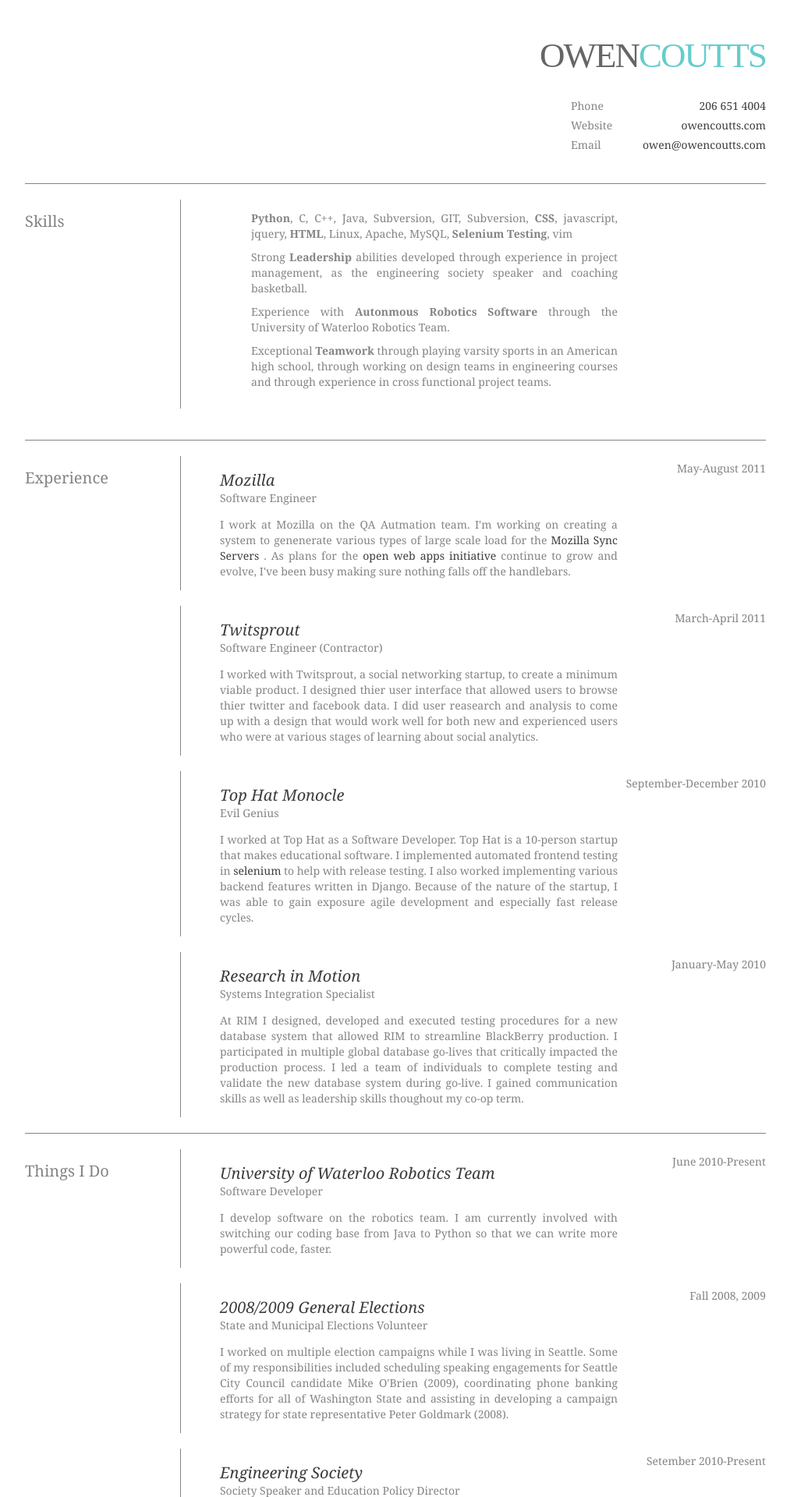
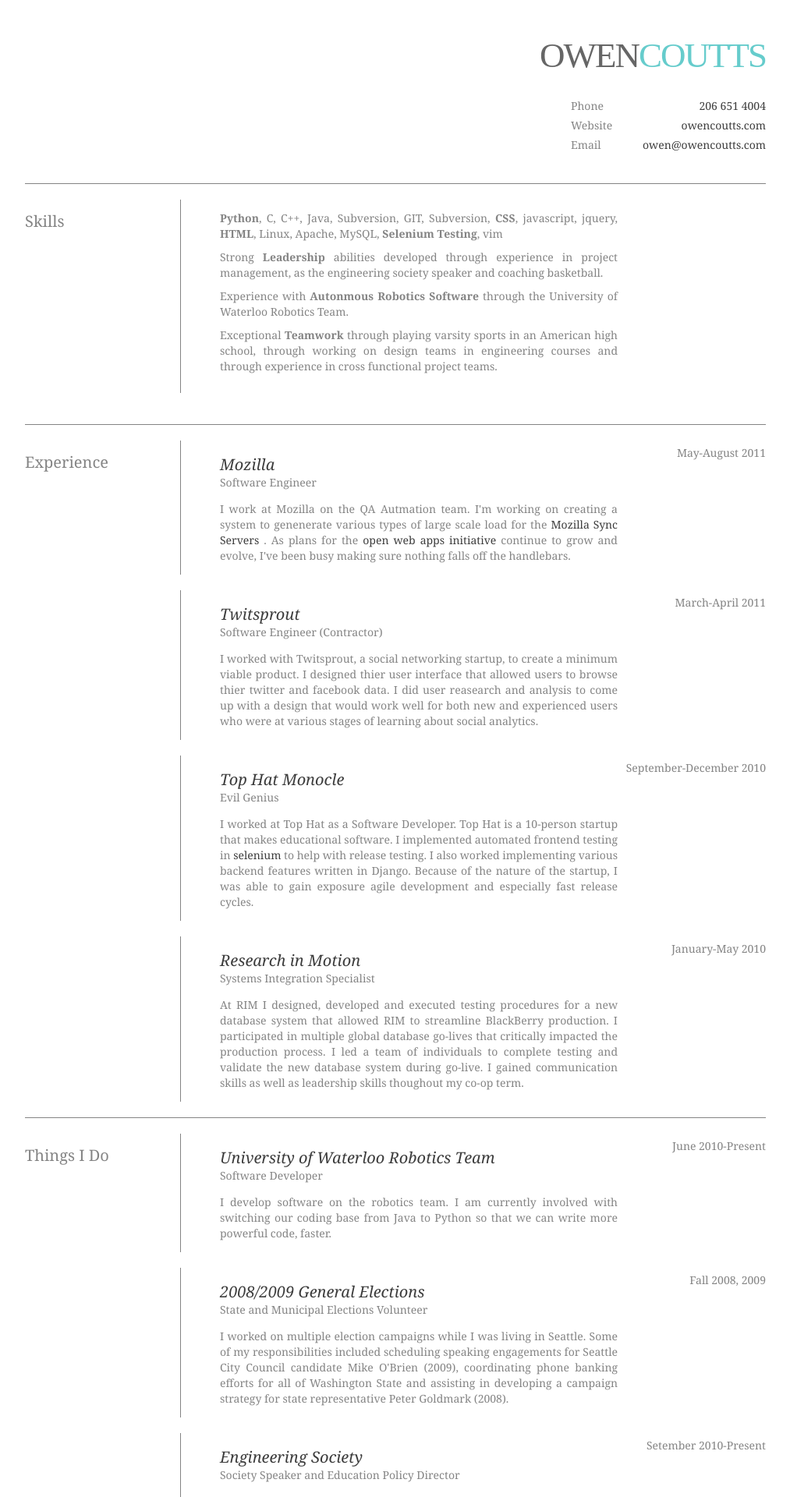
Before and after one commit to tallowen/tallowen.github.com, a Jekyll site: the page resume.html, which Jekyll copies as it is, in a window 1280 px wide. Shown: the top 1920 px of the page at 78% size, without its empty margins (133-1146 px from the left). Built offline with Jekyll 4.4.1, drawn with Linux system fonts in a browser that asks for light colours.

Commit message:
Changed padding on list items

```diff
--- a/resume.html
+++ b/resume.html
@@ -149,6 +149,10 @@ a:link:hover, a:visited:hover {
   margin: 0 auto;
   padding: 20px 0;
   overflow: hidden;
+}
+
+#content ul{
+  padding:0px;
 }
 
 div.section{
```
